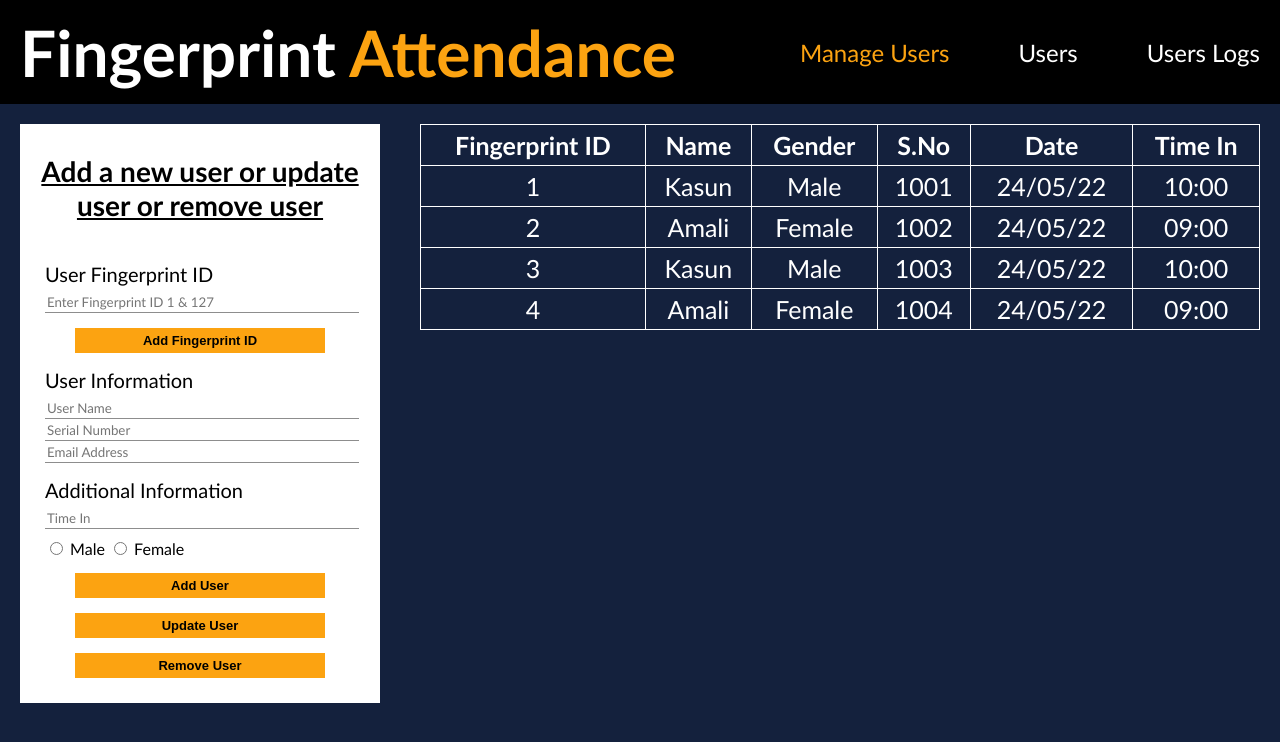
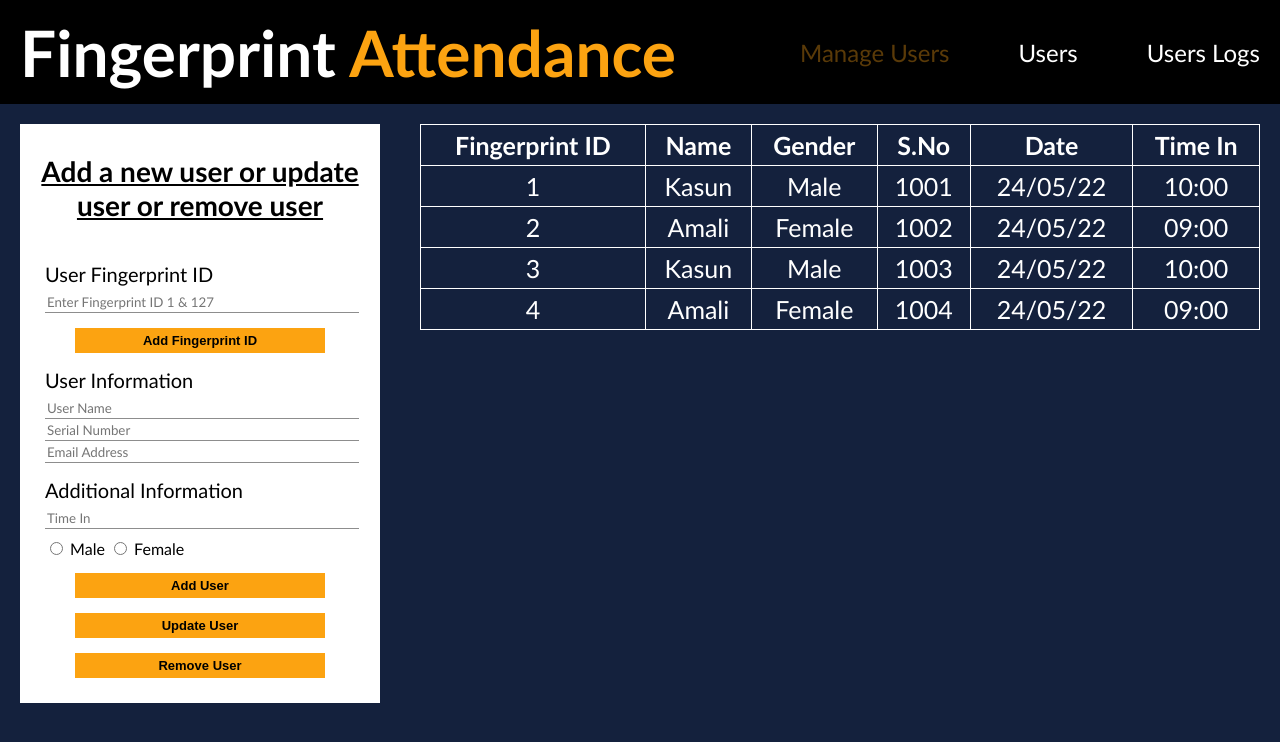
Before and after one commit to deshan68/Fingerprint-Attendance-System, a plain HTML site: page index.html in a window 1280 px wide. Drawn offline with Linux system fonts and the light colour scheme.

Commit message:
updated color

```diff
--- a/index.html
+++ b/index.html
@@ -12,7 +12,7 @@
         <div class="web-title-name">Fingerprint <span>Attendance</span> </div>
         <div class="options">
             <ul>
-                <a href="index.html"  style="color: rgba(252, 163, 17, 1);;"><li>Manage Users</li></a>
+                <a href="index.html"  style="color: rgb(90, 58, 8);;"><li>Manage Users</li></a>
                 <a href="allUsers.html"><li>Users</li></a>
                 <a href="userLogs.html"><li >Users Logs</li></a>
             </ul>
```
